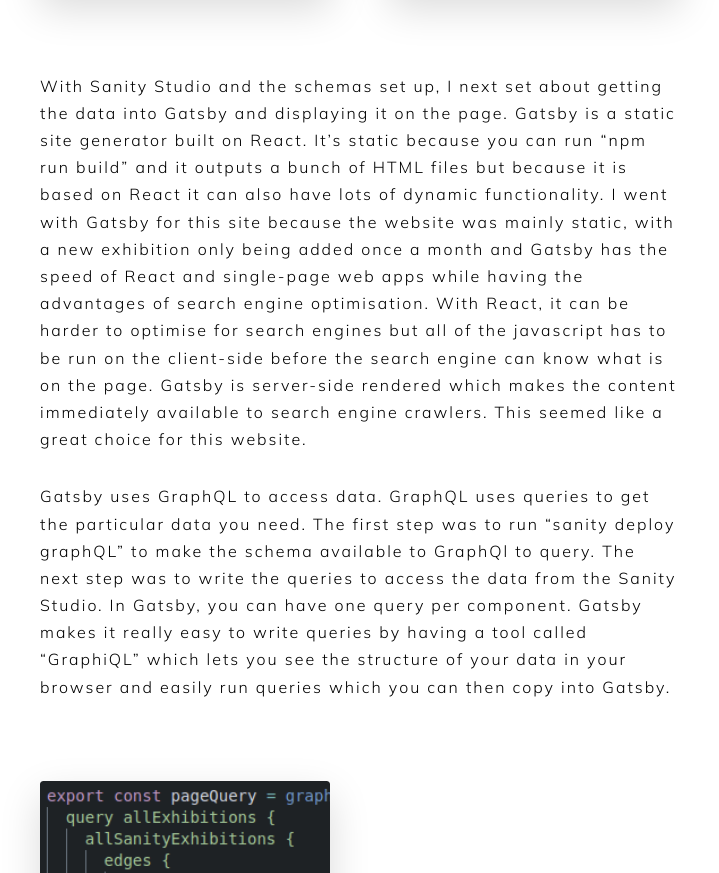
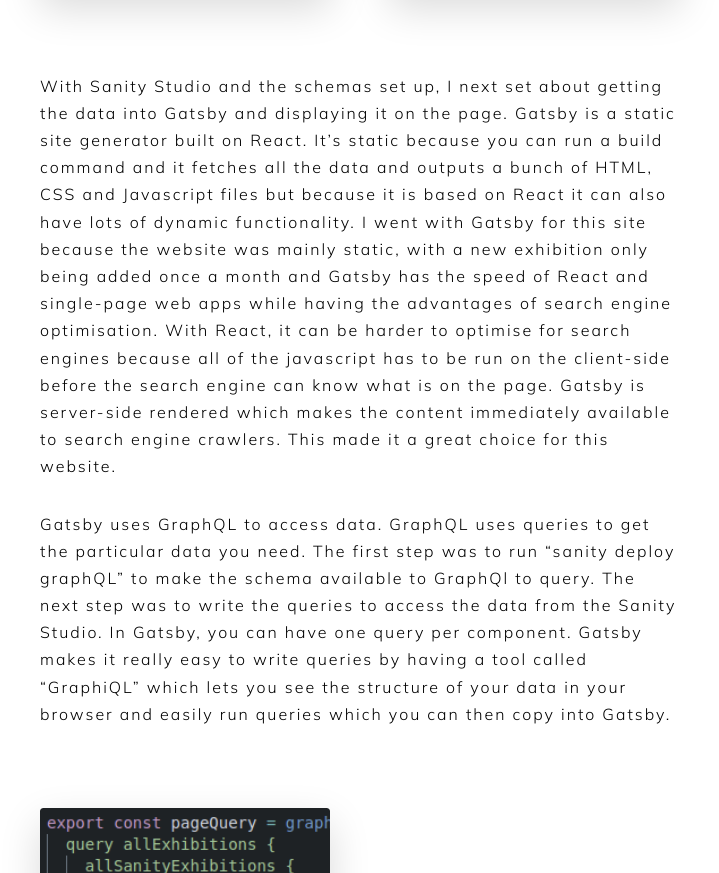
Before and after one commit to alex-bartleynees/old_portfolio, a website: page blog/blogpost.html in a window 1280 px wide. Shown: the part 1582-2455 px from the top of the page, without its empty margins (280-999 px from the left). Drawn offline with Linux system fonts and the light colour scheme.

Commit message:
proof-reading blog fixes

```diff
--- a/blog/blogpost.html
+++ b/blog/blogpost.html
@@ -1,5 +1,6 @@
 <!DOCTYPE html>
 <html lang="en">
+
 <head>
   <meta charset="UTF-8" />
   <meta http-equiv="X-UA-Compatible" content="IE=edge" />
@@ -8,11 +9,11 @@
   <link rel="preconnect" href="https://fonts.gstatic.com" />
   <link
     href="https://fonts.googleapis.com/css2?family=Mulish:ital,wght@0,200;0,300;0,400;0,500;0,600;0,700;0,800;0,900;1,200;1,300;1,400;1,500;1,600;1,700;1,800;1,900&display=swap"
-      rel="stylesheet"
-    />
+    rel="stylesheet" />
   <link rel="stylesheet" href="../css/main.min.css" />
   <title>Blog</title>
 </head>
+
 <body>
   <div class="navigation">
     <p class="navigation-heading">
@@ -101,17 +102,17 @@
       <p class="paragraph">
         With Sanity Studio and the schemas set up, I next set about getting
         the data into Gatsby and displaying it on the page. Gatsby is a static
-          site generator built on React. It’s static because you can run “npm
-          run build” and it outputs a bunch of HTML files but because it is
+        site generator built on React. It’s static because you can run a build
+        command and it fetches all the data and outputs a bunch of HTML, CSS and Javascript files but because it is
         based on React it can also have lots of dynamic functionality. I went
         with Gatsby for this site because the website was mainly static, with
         a new exhibition only being added once a month and Gatsby has the
         speed of React and single-page web apps while having the advantages of
         search engine optimisation. With React, it can be harder to optimise
-          for search engines but all of the javascript has to be run on the
+        for search engines because all of the javascript has to be run on the
         client-side before the search engine can know what is on the page.
         Gatsby is server-side rendered which makes the content immediately
-          available to search engine crawlers. This seemed like a great choice
+        available to search engine crawlers. This made it a great choice
         for this website.
       </p>
 
@@ -141,9 +142,7 @@
         Once GraphQL gets the data into Gatsby, it was simply a matter of
         using javascript object and array methods to display the data on the
         page! See the end result here! &rarr;
-          <a class="link underline" href="https://envy6011.netlify.app/"
-            >Envy 6011</a
-          >
+        <a class="link underline" href="https://envy6011.netlify.app/">Envy 6011</a>
       </p>
     </section>
   </main>
@@ -178,14 +177,10 @@
         <div class="footer__info">
           <ul>
             <li>
-                <a href="mailto:alexbartleynees@gmail.com"
-                  >alexbartleynees@gmail.com</a
-                >
+              <a href="mailto:alexbartleynees@gmail.com">alexbartleynees@gmail.com</a>
             </li>
             <li>
-                <a href="https://www.linkedin.com/in/alex-bartley-nees/"
-                  >Linked In</a
-                >
+              <a href="https://www.linkedin.com/in/alex-bartley-nees/">Linked In</a>
             </li>
             <li>
               <a href="https://github.com/alex-bartleynees">Github</a>
@@ -196,4 +191,5 @@
     </div>
   </section>
 </body>
+
 </html>
```
Lines whose indentation alone changed are shown as unchanged.
